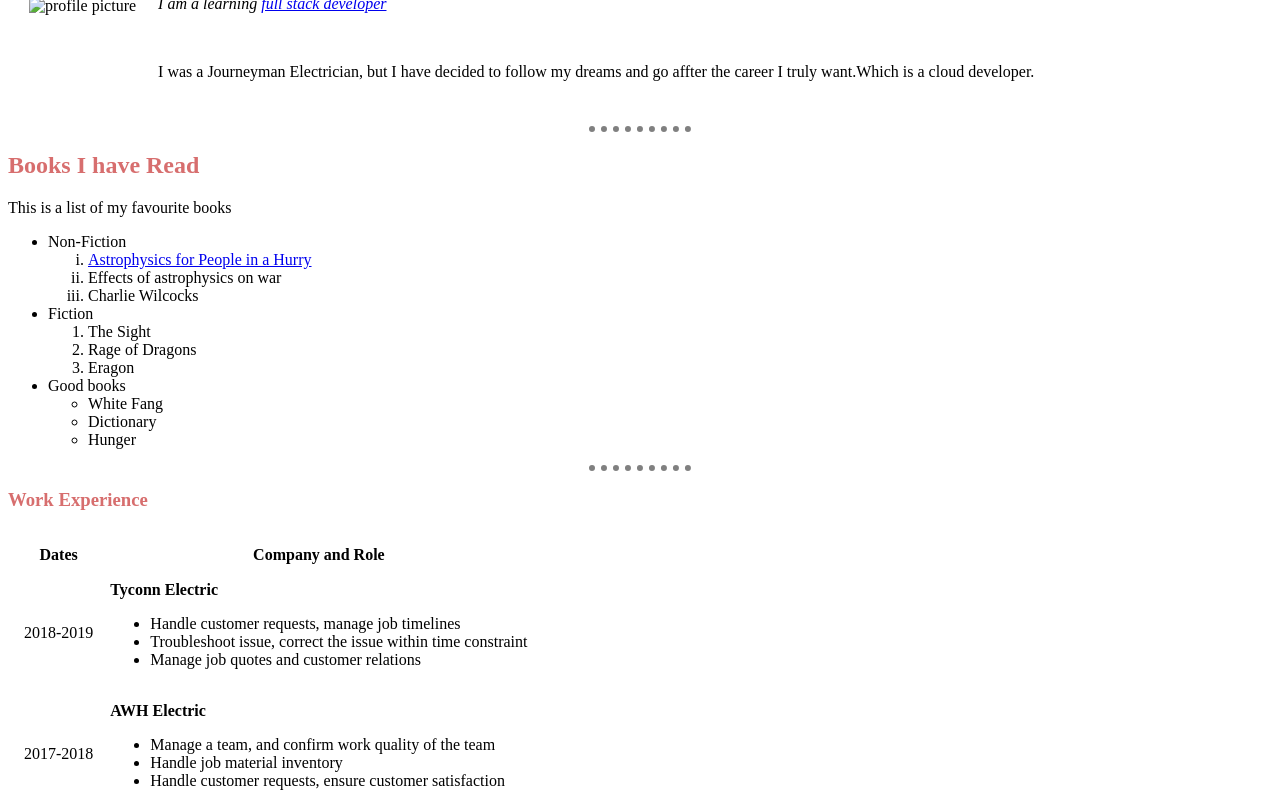
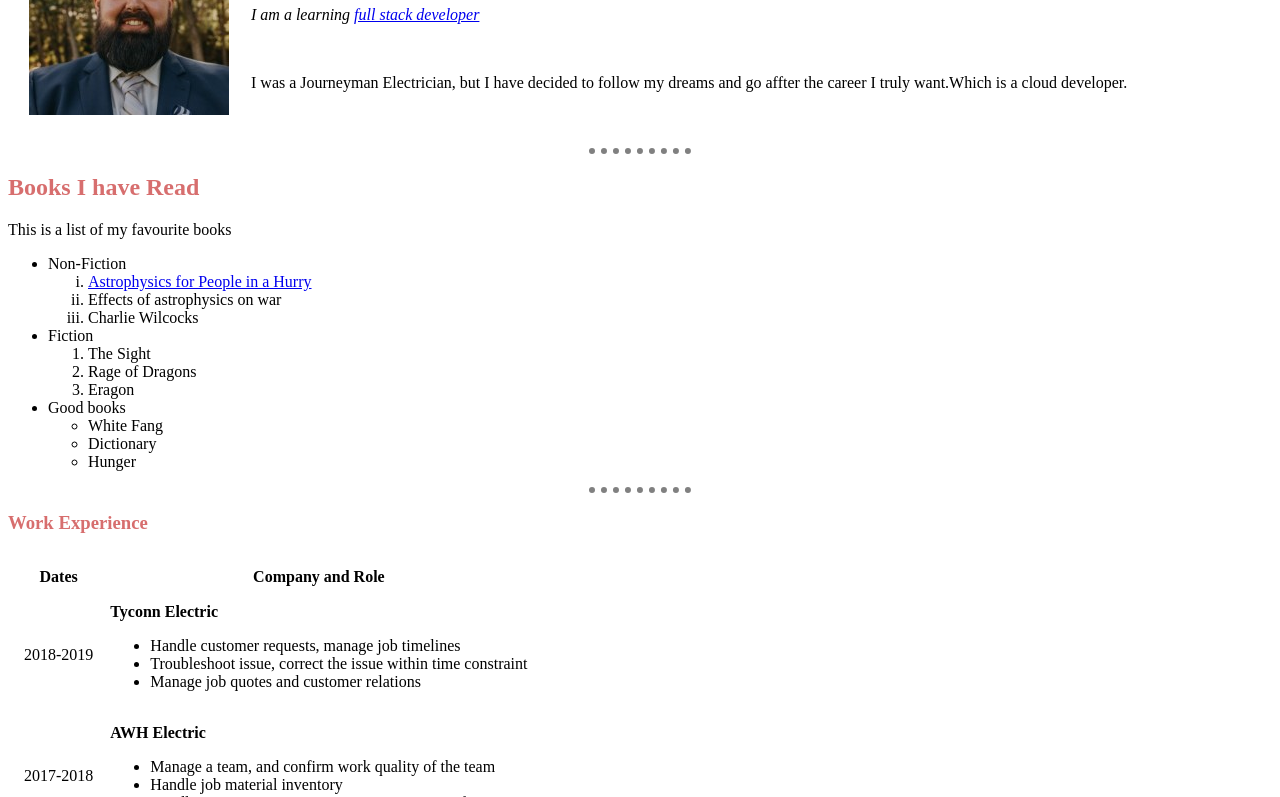
Before and after one commit to wfishly/Web-Developer-Course, a plain HTML site: page index.html in a window 1280 px wide. Shown: the part 114-911 px from the top of the page. Drawn offline with Linux system fonts and the light colour scheme.

Commit message:
Update index.html
*Corrected the img link fom jpg to jpeg

```diff
--- a/index.html
+++ b/index.html
@@ -11,7 +11,7 @@
 <body>
   <table cellspacing="20">
     <tr>
-      <td><img src="0.jpg" alt=" profile picture"></td>
+      <td><img src="0.jpeg" alt=" profile picture"></td>
       <td>
         <h1>Wesley Fishleigh</h1>
 
```
